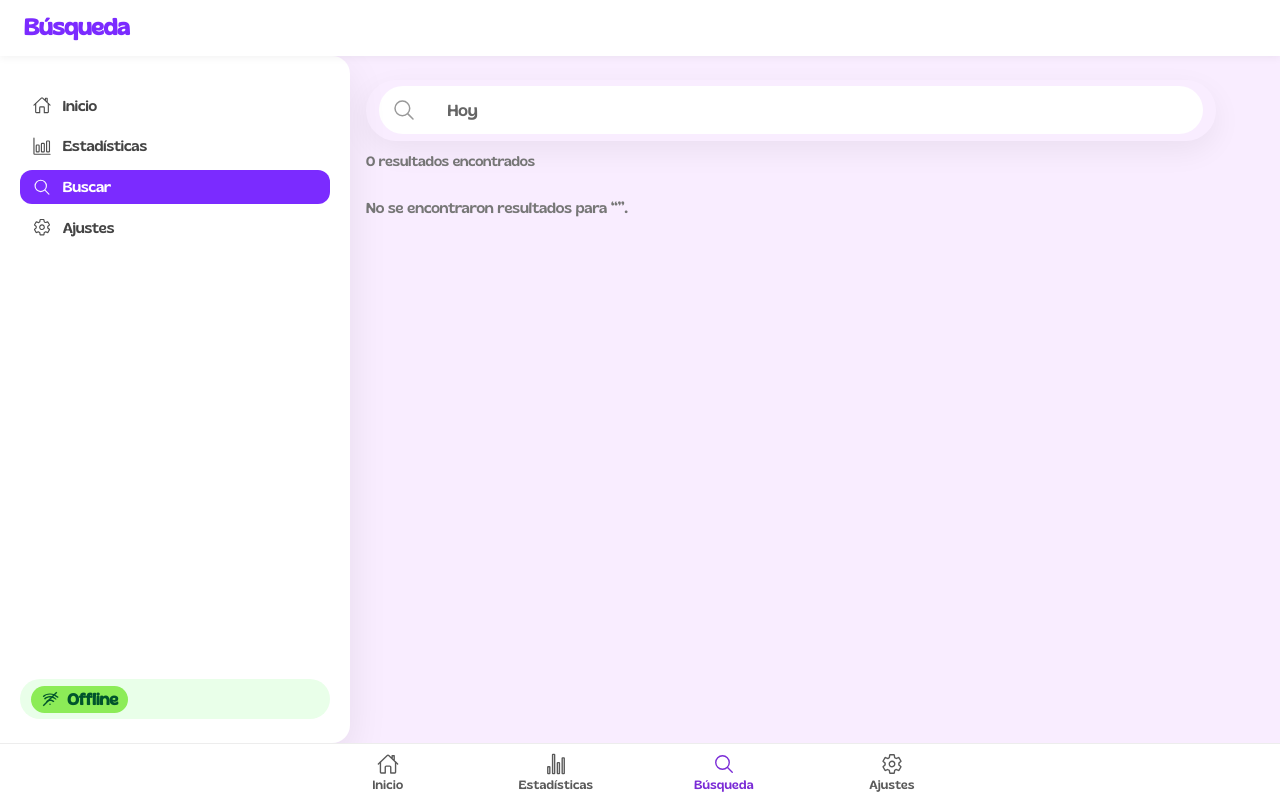
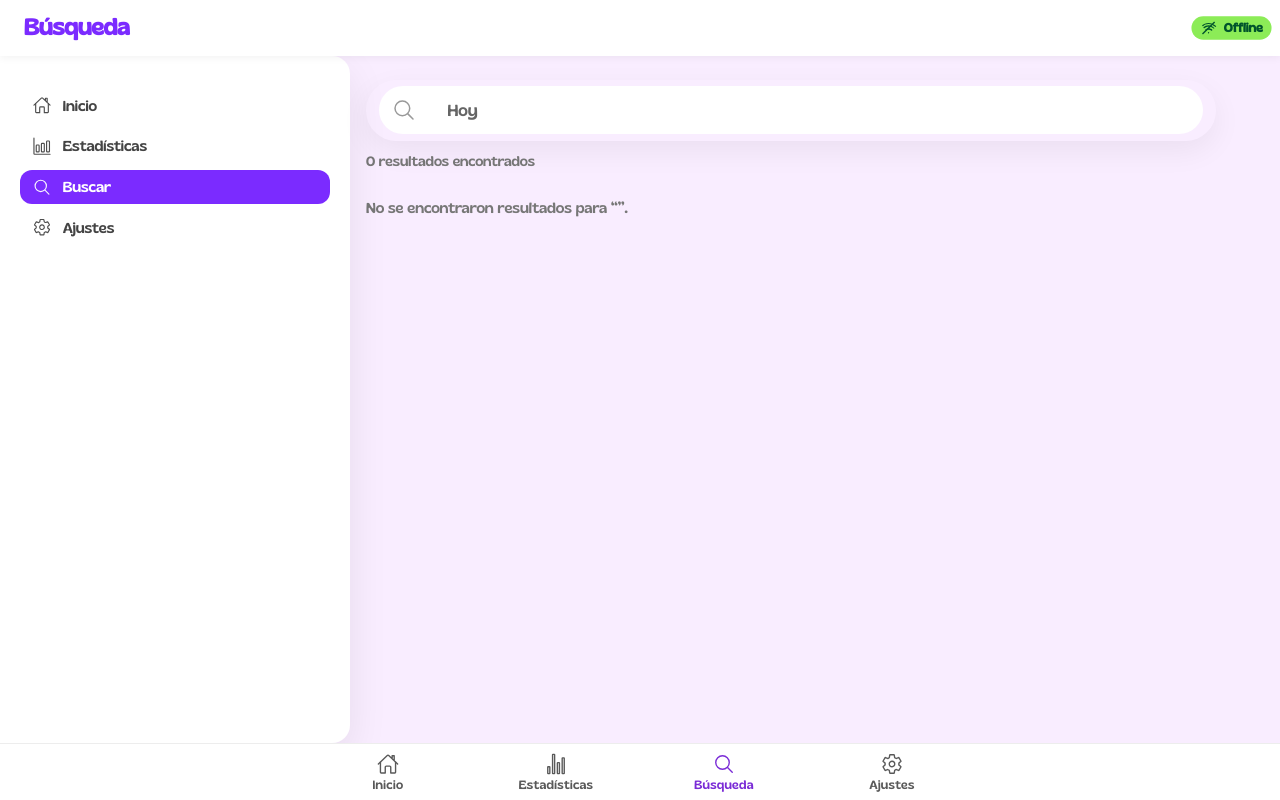
Before and after one commit to Johana1618/MindJournal, a React (Vite) app: page /busqueda in a window 1280 px wide. Built offline with nearby package versions, Linux system fonts and the light colour scheme.

Commit message:
Cambio en la funcionalidad para enamorado y en busqueda

```diff
--- a/src/pages/Busqueda.css
+++ b/src/pages/Busqueda.css
@@ -35,19 +35,14 @@
    LAYOUT: Reservar espacio para sidebar fijo
    ========================= */
 
-/* Contenedor principal — dejamos espacio en la izquierda para el sidebar (310px) */
+/* Contenedor principal */
 .search-layout {
   max-width: 1200px;
   margin: 1.5rem auto 5rem;
   padding: 0 1.5rem;
   box-sizing: border-box;
-
-  /* espacio a la izquierda para el sidebar fijo (ancho del sidebar + separación) */
   padding-left: calc(310px + 1rem);
-
-  /* el flujo del documento contiene solo el área de contenido; el sidebar será fixed */
   display: block;
-  gap: 0;
 }
 
 /* =========================
@@ -55,19 +50,15 @@
    ========================= */
 
 .search-sidebar {
-  /* mantenemos selector para compatibilidad, pero el posicionamiento lo hacemos sobre .sidebar-card */
   width: 310px;
 }
 
-/* Sidebar visual: fijo y ocupando el alto debajo del header */
 .sidebar-card {
   position: fixed;
   left: 0;
-  top: 56px;            /* altura del header; ajusta si tu header tiene otra altura */
+  top: 56px;
   bottom: 0;
   width: 310px;
-  margin: 0;
-  z-index: 30;
   background: #ffffff;
   border-radius: 0 18px 18px 0;
   padding: 1.5rem 1.25rem;
@@ -77,19 +68,6 @@
   gap: 1rem;
   overflow-y: auto;
   -webkit-overflow-scrolling: touch;
-}
-
-/* Logo / texto superior si lo tienes */
-.sidebar-logo {
-  font-weight: 800;
-  font-size: 1.4rem;
-  color: #7b2bff;
-}
-
-.sidebar-subtitle {
-  font-size: 0.8rem;
-  color: #888;
-  margin: 0;
 }
 
 /* Navegación lateral */
@@ -128,43 +106,33 @@
   color: white;
 }
 
-/* Estado online pill */
+/* ====== NUEVA SECCIÓN: Estado Offline (WiFi Badge) ====== */
+/* Este bloque reemplaza al antiguo .sidebar-status estilo pill */
+
 .sidebar-status {
-  margin-top: auto;
-  padding: 0.4rem 0.7rem;
-  background: #e9ffe9;
-  border-radius: 999px;
-  font-size: 0.75rem;
-  display: inline-flex;
-  align-items: center;
-  gap: 0.3rem;
-  color: #228b22;
+  margin-top: auto;      /* empuja el badge hacia abajo */
+  padding: 0;
+  background: none;      /* sin fondo, sin interferencias */
+  border-radius: 0;
+  color: inherit;
 }
 
-.status-dot {
-  width: 7px;
-  height: 7px;
-  border-radius: 999px;
-  background: #22c55e;
-}
-
-/* ===== ICONO WIFI OFF ===== */
-/* Badge verde con icono + texto */
+/* Badge verde con WiFi (misma versión que Diario y Estadísticas) */
 .status-badge {
   display: flex;
   align-items: center;
   gap: 8px;
-  padding: 6px 14px;
-  background: #8cec57;      /* verde claro */
-  border-radius: 40px;       /* forma ovalada */
+  padding: 4px 10px;
+  background: #8cec57;
+  border-radius: 40px;
   font-weight: 700;
   width: fit-content;
-  padding: 4px 10px;
+  transform: scale(0.9);
 }
 
 .status-text {
-  color: #00542c;            /* verde oscuro */
-  font-size: 0,90 rem;
+  color: #00542c;
+  font-size: 0.85rem;
 }
 
 /* =========================
@@ -172,10 +140,9 @@
    ========================= */
 
 .search-main {
-  background: transparent;
   width: 100%;
   max-width: 920px;
-  margin: 0 auto; /* centra el contenido dentro del área disponible */
+  margin: 0 auto;
   box-sizing: border-box;
 }
 
@@ -236,7 +203,7 @@
 
 .search-card-mood {
   font-weight: 600;
-  font-size: 25px;
+  font-size: 19px;
 }
 
 .search-card-date {
@@ -261,7 +228,7 @@
   color: #7b2bff;
 }
 
-/* Empty result message spans full width of grid */
+/* Mensaje vacío */
 .search-empty {
   grid-column: 1 / -1;
   font-size: 0.9rem;
@@ -269,24 +236,19 @@
 }
 
 /* =========================
-   RESPONSIVE: bajar a una sola columna y volver sidebar a flujo
+   RESPONSIVE
    ========================= */
 
 @media (max-width: 900px) {
-  /* Contenedor vuelve a flujo normal y ocupa todo */
   .search-layout {
-    padding-left: 1.5rem; /* quitamos espacio fijo para sidebar */
+    padding-left: 1.5rem;
     max-width: 100%;
     margin: 1rem auto 5rem;
-    display: block;
   }
 
-  /* Sidebar ya no fijo y se muestra encima del contenido como bloque */
   .sidebar-card {
     position: static;
     width: 100%;
-    top: auto;
-    bottom: auto;
     border-radius: 12px;
     box-shadow: 0 8px 20px rgba(0, 0, 0, 0.06);
     padding: 1rem;
@@ -294,16 +256,14 @@
 
   .search-main {
     max-width: 100%;
-    margin: 1rem 0 0;
+    margin-top: 1rem;
   }
 
   .search-results {
     grid-template-columns: 1fr;
-    gap: 1rem;
   }
 }
 
-/* Ajustes finos para móviles muy pequeños */
 @media (max-width: 600px) {
   .search-header {
     padding: 0.5rem 1rem 0.75rem;
@@ -321,10 +281,10 @@
     padding: 0.3rem 0.6rem;
   }
 }
+
+/* Ocultar sidebar en pantallas muy pequeñas */
 @media (max-width: 700px) {
   .sidebar-card {
-    display: none; /* SE OCULTA EL SIDEBAR */
+    display: none;
   }
 }
-
-/* Nota: si tu header tiene otra altura distinta a 56px, ajusta "top: 56px" en .sidebar-card */
--- a/src/pages/Busqueda.tsx
+++ b/src/pages/Busqueda.tsx
@@ -6,20 +6,21 @@ import {
   IonInput,
   IonIcon,
   IonItem,
-  IonLabel,
+  IonButtons
 } from "@ionic/react";
+
 import {
   searchOutline,
   closeOutline,
   homeOutline,
   barChartOutline,
-  searchOutline as searchIcon,
   settingsOutline,
-  wifiOutline
 } from "ionicons/icons";
+
 import { useEffect, useMemo, useState } from "react";
 import * as Diary from "../services/diary";
 import { Entry } from "../services/diary";
+
 import "./Busqueda.css";
 
 const Busqueda: React.FC = () => {
@@ -37,11 +38,13 @@ const Busqueda: React.FC = () => {
   const filtered = useMemo(() => {
     const q = query.trim().toLowerCase();
     if (!q) return items;
+
     return items.filter((e) => {
       const text = (e.text || "").toLowerCase();
       const mood = (e.mood || "").toLowerCase();
       const tags = (e.tags || []).join(", ").toLowerCase();
       const date = new Date(e.dateISO).toLocaleDateString();
+
       return (
         text.includes(q) ||
         mood.includes(q) ||
@@ -53,84 +56,91 @@ const Busqueda: React.FC = () => {
 
   return (
     <IonPage>
-      {/* CABECERA PRINCIPAL */}
+      {/* -------------- HEADER -------------- */}
       <IonHeader className="main-header">
         <IonToolbar>
+
           <div className="search-header">
             <h1 className="search-header-title">Búsqueda</h1>
           </div>
+
+          {/* WIFI OFFLINE AQUÍ — SIEMPRE VISIBLE */}
+          <IonButtons slot="end">
+            <div className="status-badge">
+              <svg
+                xmlns="http://www.w3.org/2000/svg"
+                width="18"
+                height="18"
+                viewBox="0 0 24 24"
+                fill="#00542c"
+              >
+                <path d="M12 20c.6 0 1-.4 1-1s-.4-1-1-1-1 .4-1 1 .4 1 1 1zm4.9-3.9l.7-.7c.2-.2.2-.5 0-.7-1.4-1.4-3.3-2.2-5.3-2.2s-3.9.8-5.3 2.2c-.2.2-.2.5 0 .7l.7.7c.2.2.5.2.7 0 1-1 2.4-1.6 3.9-1.6s2.9.6 3.9 1.6c.2.2.6.2.8 0zm2.8-2.8l.7-.7c.2-.2.2-.5 0-.7C17.8 9.2 15 8 12 8s-5.8 1.2-7.7 3.1c-.2.2-.2.5 0 .7l.7.7c.2.2.5.2.7 0C7.1 10.7 9.4 10 12 10s4.9.7 6.3 2.1c.3.2.6.2.8 0zm2.8-2.8l.7-.7c.2-.2.2-.5 0-.7C19.6 6 16 4.5 12 4.5S4.4 6 2.6 7.9c-.2.2-.2.5 0 .7l.7.7c.2.2.5.2.7 0C5.5 7.1 8.6 6 12 6s6.5 1.1 8 3.3c.2.3.5.3.7 0z" />
+                <line
+                  x1="3"
+                  y1="21"
+                  x2="21"
+                  y2="3"
+                  stroke="#00542c"
+                  strokeWidth="2"
+                />
+              </svg>
+
+              <span className="status-text">Offline</span>
+            </div>
+          </IonButtons>
+
         </IonToolbar>
       </IonHeader>
 
+      {/* -------------- CONTENIDO -------------- */}
       <IonContent fullscreen className="search-page">
         <div className="search-layout">
 
-          {/* MENÚ LATERAL SOLO ESCRITORIO */}
+          {/* -------- SIDEBAR (sin wifi) -------- */}
           <aside className="search-sidebar">
             <div className="sidebar-card">
 
               <nav className="sidebar-nav">
+
                 <a href="/diario" className="sidebar-link">
-                  <IonIcon icon={homeOutline} slot="start" />
+                  <IonIcon icon={homeOutline} />
                   <span>Inicio</span>
                 </a>
 
                 <a href="/estadisticas" className="sidebar-link">
-                  <IonIcon icon={barChartOutline} slot="start" />
+                  <IonIcon icon={barChartOutline} />
                   <span>Estadísticas</span>
                 </a>
 
                 <a href="/busqueda" className="sidebar-link active">
-                  <IonIcon icon={searchIcon} slot="start" />
+                  <IonIcon icon={searchOutline} />
                   <span>Buscar</span>
                 </a>
 
                 <a href="/ajustes" className="sidebar-link">
-                  <IonIcon icon={settingsOutline} slot="start" />
+                  <IonIcon icon={settingsOutline} />
                   <span>Ajustes</span>
                 </a>
+
               </nav>
-
-              {/* NUEVO WIFI OFFLINE CON SVG */}
-              <div className="sidebar-status">
-                <div className="status-badge">
-                  <svg
-                    xmlns="http://www.w3.org/2000/svg"
-                    width="18"
-                    height="18"
-                    viewBox="0 0 24 24"
-                    fill="#00542c"
-                  >
-                    <path d="M12 20c.6 0 1-.4 1-1s-.4-1-1-1-1 .4-1 1 .4 1 1 1zm4.9-3.9l.7-.7c.2-.2.2-.5 0-.7-1.4-1.4-3.3-2.2-5.3-2.2s-3.9.8-5.3 2.2c-.2.2-.2.5 0 .7l.7.7c.2.2.5.2.7 0 1-1 2.4-1.6 3.9-1.6s2.9.6 3.9 1.6c.2.2.6.2.8 0zm2.8-2.8l.7-.7c.2-.2.2-.5 0-.7C17.8 9.2 15 8 12 8s-5.8 1.2-7.7 3.1c-.2.2-.2.5 0 .7l.7.7c.2.2.5.2.7 0C7.1 10.7 9.4 10 12 10s4.9.7 6.3 2.1c.3.2.6.2.8 0zm2.8-2.8l.7-.7c.2-.2.2-.5 0-.7C19.6 6 16 4.5 12 4.5S4.4 6 2.6 7.9c-.2.2-.2.5 0 .7l.7.7c.2.2.5.2.7 0C5.5 7.1 8.6 6 12 6s6.5 1.1 8 3.3c.2.3.5.3.7 0z" />
-                    <line
-                      x1="3"
-                      y1="21"
-                      x2="21"
-                      y2="3"
-                      stroke="#00542c"
-                      strokeWidth="2"
-                    />
-                  </svg>
-
-                  <span className="status-text">Offline</span>
-                </div>
-              </div>
 
             </div>
           </aside>
 
-          {/* CONTENIDO PRINCIPAL */}
+          {/* -------- CONTENIDO PRINCIPAL -------- */}
           <main className="search-main">
 
             {/* BUSCADOR */}
             <div className="search-bar-wrapper">
               <IonItem className="search-bar" lines="none">
                 <IonIcon icon={searchOutline} slot="start" />
+
                 <IonInput
                   value={query}
                   placeholder="Hoy"
                   onIonChange={(e) => setQuery(e.detail.value || "")}
                 />
+
                 {query && (
                   <IonIcon
                     icon={closeOutline}
@@ -142,16 +152,18 @@ const Busqueda: React.FC = () => {
               </IonItem>
             </div>
 
-            {/* RESULTADOS */}
+            {/* INFO DE RESULTADOS */}
             <div className="search-results-info">
               {filtered.length === 1
                 ? "1 resultado encontrado"
                 : `${filtered.length} resultados encontrados`}
             </div>
 
+            {/* TARJETAS DE RESULTADOS */}
             <div className="search-results">
               {filtered.map((e) => (
                 <div key={e.id} className="search-card">
+
                   <div className="search-card-header">
                     <span className="search-card-mood">
                       {{
@@ -160,11 +172,12 @@ const Busqueda: React.FC = () => {
                         ansioso: "😰 Ansioso",
                         tranquilo: "😌 Tranquilo",
                         motivado: "🚀 Motivado",
+                        enamorado: "😍 Enamorado",
                       }[e.mood] || "😊"}
                     </span>
 
                     <span className="search-card-date">
-                      {new Date(e.dateISO).toLocaleDatetring("es-ES", {
+                      {new Date(e.dateISO).toLocaleDateString("es-ES", {
                         day: "2-digit",
                         month: "short",
                         year: "numeric",
@@ -174,11 +187,12 @@ const Busqueda: React.FC = () => {
 
                   <p className="search-card-text">{e.text}</p>
 
-                  {e.tags?.length ? (
+                  {e.tags?.length > 0 && (
                     <p className="search-card-tags">
                       Tags: <span>{e.tags.join(", ")}</span>
                     </p>
-                  ) : null}
+                  )}
+
                 </div>
               ))}
 
@@ -188,6 +202,7 @@ const Busqueda: React.FC = () => {
                 </p>
               )}
             </div>
+
           </main>
         </div>
       </IonContent>
--- a/src/services/diary.ts
+++ b/src/services/diary.ts
@@ -2,7 +2,7 @@
 
 const STORAGE_KEY = "mindjournal_entries_v1";
 
-export type Mood = "feliz" | "triste" | "ansioso" | "tranquilo" | "motivado";
+export type Mood = "feliz" | "triste" | "ansioso" | "tranquilo" | "enamorado";
 
 export interface Entry {
   id: string;
```
Also changed, not shown: src/pages/Diario.tsx (+4 -4 lines), src/pages/Estadisticas.tsx (+4 -4 lines).
